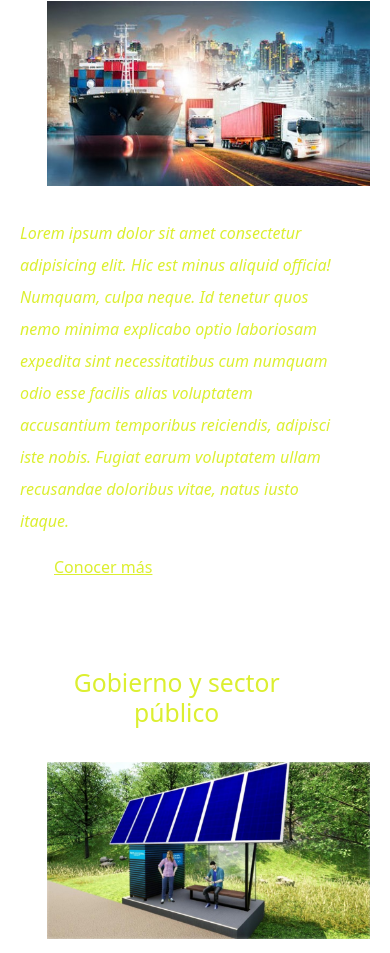
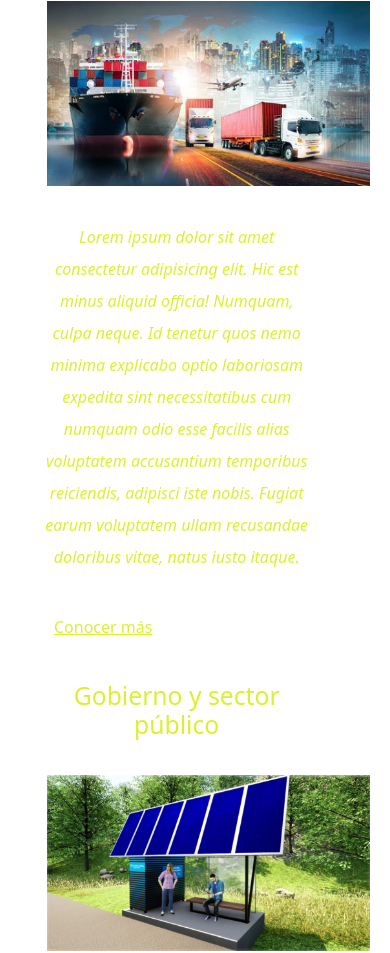
Before and after one commit to JuanPabloKirchen/Proyfinal_itmotion, a website: page pages/soluciones.html in a window 390 px wide. Shown: the part 188-1141 px from the top of the page. Drawn offline with nearby package versions, Linux system fonts and the light colour scheme.

Commit message:
arreglos responsive soluciones

```diff
--- a/scss/_soluciones.scss
+++ b/scss/_soluciones.scss
@@ -48,7 +48,7 @@
         .solucionesGrilla{
             display: grid;
               grid-template-columns: 1fr;
-              grid-template-rows: 0.2fr 0.7fr 1fr 0.2fr;
+              grid-template-rows: repeat(4, min-content);
               grid-template-areas:
                 "titulo"
                 "imagen"
@@ -58,12 +58,12 @@
           .imagenSoluciones{;
             border: solid white;
             width: 100%;
-            justify-content: first baseline;
-            align-items: center;
+            margin: 1rem,3rem;
+
           }
           p{
-            margin: 0.5rem;
             font-size: 16px;
+            text-align: center;
           }
       }
 
```
Also changed, not shown: css/style.css.
